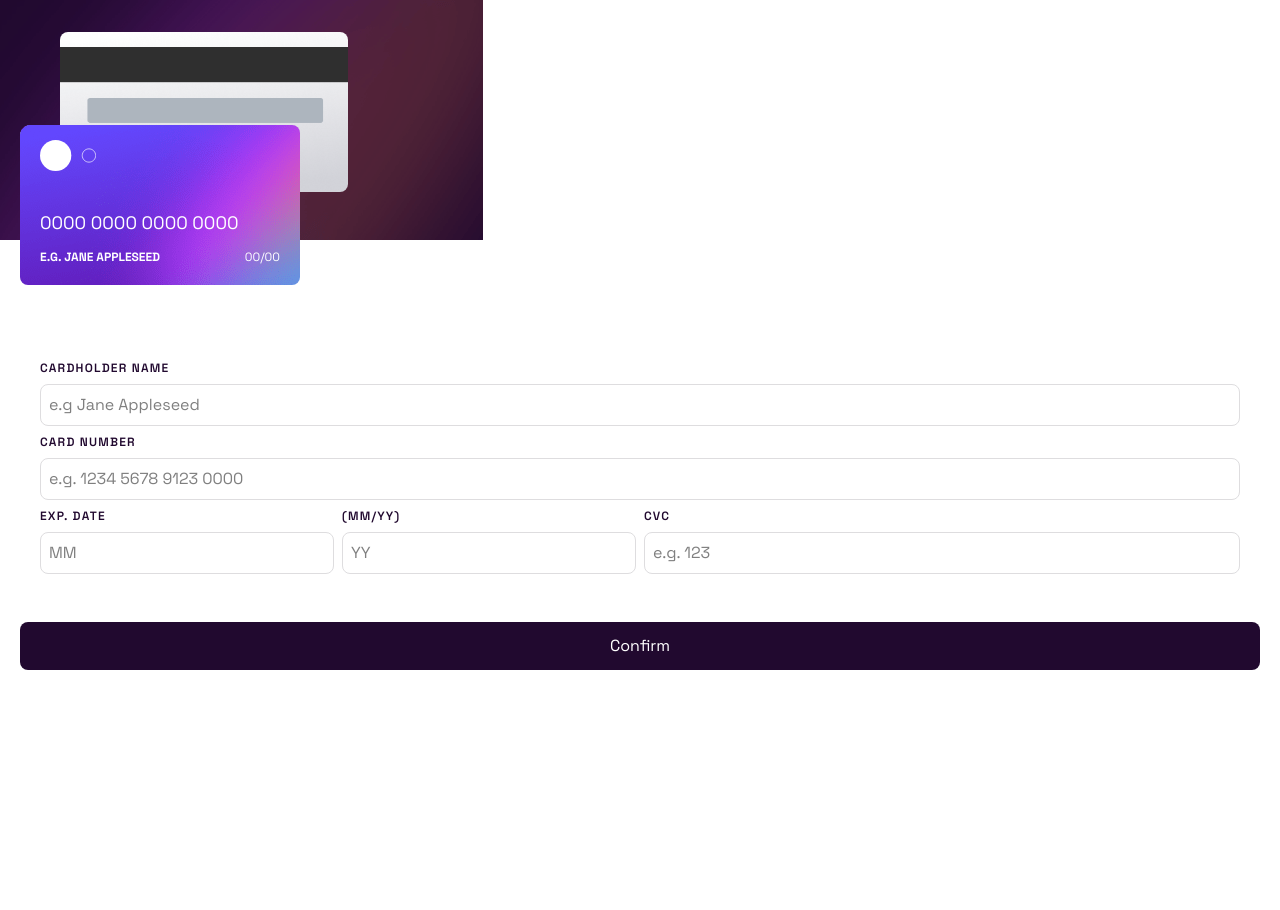
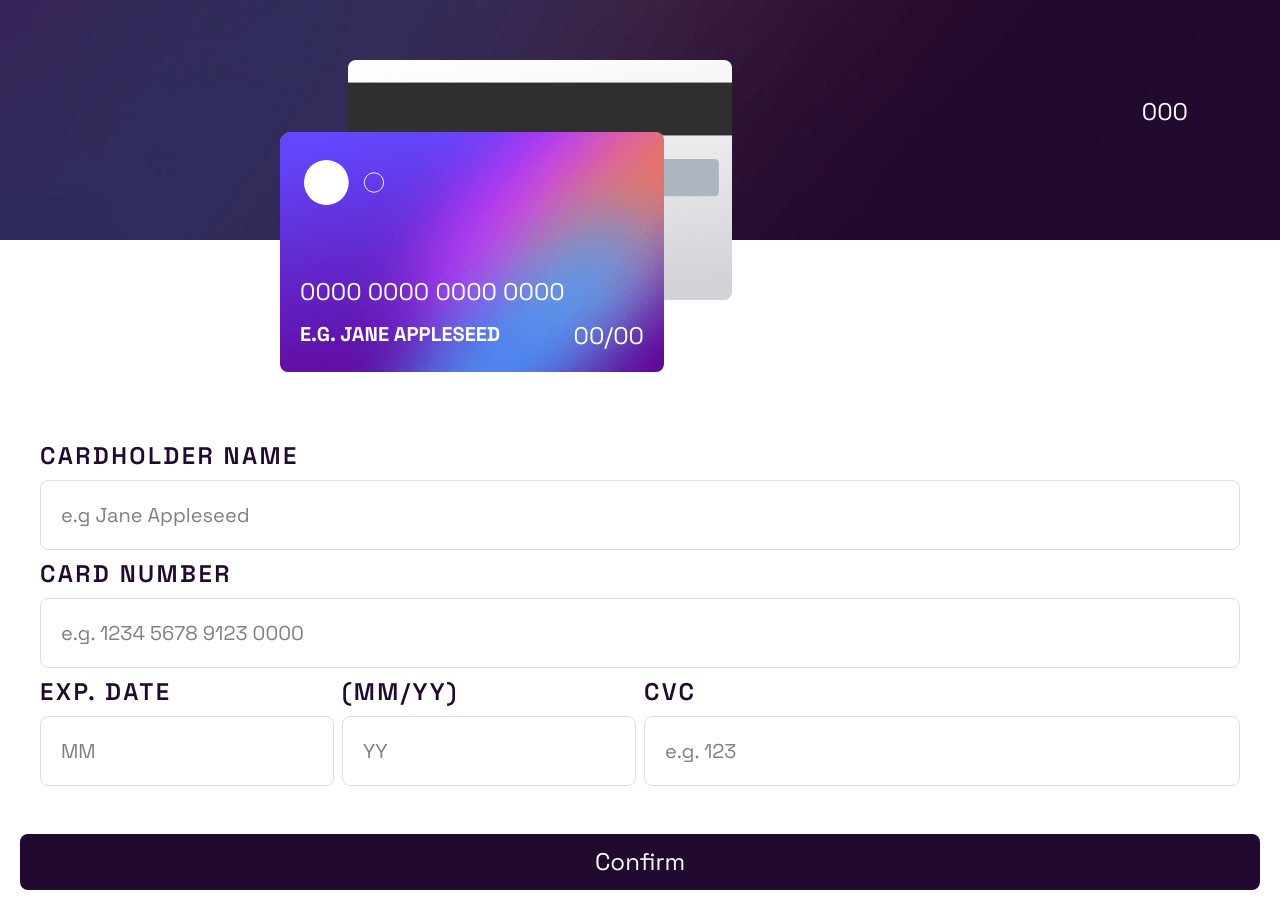
Before and after one commit to Tsuna21182/interactive-card-details-form-main, a React (Vite) app: page / in a window 1280 px wide. Before the commit the page ends 800 px from the top, so only its background shows below. Built offline with nearby package versions, Linux system fonts and the light colour scheme.

Commit message:
adaptacion mobile y tablet

```diff
--- a/src/Card/Card.tsx
+++ b/src/Card/Card.tsx
@@ -13,22 +13,22 @@ function Card({ cardName, cardNumb, cardMes, cardYear, cardCVC }: CardProps) {
     .trim();
 
   return (
-    <div className="bg-[url(/images/bg-main-mobile.png)] md:bg-[url(/images/bg-main-desktop.png)] p-5 bg-no-repeat h-60">
-      <div className="bg-[url(/images/bg-card-back.png)] bg-no-repeat bg-center bg-cover rounded-lg w-72 ml-10 mt-3 h-40">
-        <p className="text-xs text-white absolute top-26 right-15">
+    <div className="bg-[url(/images/bg-main-mobile.png)] md:bg-[url(/images/bg-main-desktop.png)] p-5 bg-no-repeat bg-center bg-cover h-60 ">
+      <div className="bg-[url(/images/bg-card-back.png)] bg-no-repeat bg-center bg-cover rounded-lg w-72 ml-15 mt-3 h-40 md:ml-82 md:w-96 md:mt-10 md:h-60">
+        <p className="text-xs text-white absolute top-26 sxs:right-10 xs:right-15 xxs:right-23 md:text-2xl md:top-24">
           {cardCVC || "000"}
         </p>
       </div>
 
-      <div className="bg-[url(/images/bg-card-front.png)] bg-no-repeat w-70 h-40 mt-[-4.2rem] absolute rounded-lg p-5 flex flex-col gap-3 justify-end">
-        <p className="text-lg text-White ">
+      <div className="bg-[url(/images/bg-card-front.png)] bg-no-repeat w-70 h-40 mt-[-4.2rem] absolute rounded-lg p-5 flex flex-col gap-3 justify-end md:w-96 md:h-60 md:mt-[-10.5rem] md:left-70 ">
+        <p className="text-lg text-White md:text-2xl">
           {formattedCardNumb || "0000 0000 0000 0000"}
         </p>
         <div className="flex justify-between">
-          <p className="font-bold uppercase text-xs text-White">
+          <p className="font-bold uppercase text-xs text-White md:text-xl">
             {cardName || "e.g. Jane Appleseed"}
           </p>
-          <p className="text-xs text-White">
+          <p className="text-xs text-White md:text-2xl">
             {cardMes && cardYear ? `${cardMes}/${cardYear.slice(-2)}` : "00/00"}
           </p>
         </div>
@@ -36,7 +36,7 @@ function Card({ cardName, cardNumb, cardMes, cardYear, cardCVC }: CardProps) {
       <img
         src="/images/card-logo.svg"
         alt="icono logo"
-        className="absolute top-35 left-10 w-14"
+        className="absolute top-35 left-10 w-14 md:left-76 md:top-40 md:w-20"
       />
     </div>
   );
--- a/src/Card/FormularioCard.tsx
+++ b/src/Card/FormularioCard.tsx
@@ -34,60 +34,60 @@ function FormularioCard({
   }, [isOk, setCardName, setCardNumb, setCardMes, setCardYear, setCardCVC]);
 
   return (
-    <section className="flex flex-col p-5 gap-2 mt-20">
+    <section className="flex flex-col p-5 gap-2 mt-20 md:mt-40">
       {isOk ? (
         <Added />
       ) : (
         <form className="flex flex-col p-5 gap-2">
-          <label className="uppercase text-VeryDarkViolet text-xs font-semibold tracking-widest">
+          <label className="uppercase text-VeryDarkViolet text-xs font-semibold tracking-widest md:text-2xl">
             Cardholder name
           </label>
           <input
             type="text"
             placeholder="e.g Jane Appleseed"
-            className="p-2 border-1 border-LightGrayishViolet rounded-lg"
+            className="p-2 border-1 border-LightGrayishViolet rounded-lg md:text-xl md:p-5"
             onChange={(e) => setCardName(e.target.value)}
           />
-          <label className="uppercase text-VeryDarkViolet text-xs font-semibold tracking-widest">
+          <label className="uppercase text-VeryDarkViolet text-xs font-semibold tracking-widest md:text-2xl">
             Card number
           </label>
           <input
             type="number"
             placeholder="e.g. 1234 5678 9123 0000"
-            className="p-2 border-1 border-LightGrayishViolet rounded-lg"
+            className="p-2 border-1 border-LightGrayishViolet rounded-lg md:text-xl md:p-5"
             onChange={(e) => setCardNumb(e.target.value)}
           />
           <section className="grid grid-cols-4 gap-2">
             <div className="flex flex-col gap-2">
-              <label className="uppercase text-VeryDarkViolet text-xs font-semibold tracking-widest">
+              <label className="uppercase text-VeryDarkViolet text-xs font-semibold tracking-widest md:text-2xl">
                 exp. date
               </label>
               <input
                 type="number"
                 placeholder="MM"
-                className="p-2 border-1 border-LightGrayishViolet rounded-lg"
+                className="p-2 border-1 border-LightGrayishViolet rounded-lg md:text-xl md:p-5"
                 onChange={(e) => setCardMes(e.target.value)}
               />
             </div>
             <div className="flex flex-col gap-2">
-              <label className="uppercase text-VeryDarkViolet text-xs font-semibold tracking-widest">
+              <label className="uppercase text-VeryDarkViolet text-xs font-semibold tracking-widest md:text-2xl">
                 (mm/yy)
               </label>
               <input
                 type="number"
                 placeholder="YY"
-                className="p-2 border-1 border-LightGrayishViolet rounded-lg"
+                className="p-2 border-1 border-LightGrayishViolet rounded-lg md:text-xl md:p-5"
                 onChange={(e) => setCardYear(e.target.value)}
               />
             </div>
             <div className="flex flex-col gap-2 col-span-2">
-              <label className="uppercase text-VeryDarkViolet text-xs font-semibold tracking-widest">
+              <label className="uppercase text-VeryDarkViolet text-xs font-semibold tracking-widest md:text-2xl">
                 cvc
               </label>
               <input
                 type="number"
                 placeholder="e.g. 123"
-                className="p-2 border-1 border-LightGrayishViolet rounded-lg"
+                className="p-2 border-1 border-LightGrayishViolet rounded-lg md:text-xl md:p-5"
                 onChange={(e) => setCardCVC(e.target.value)}
               />
             </div>
--- a/src/components/Btn.tsx
+++ b/src/components/Btn.tsx
@@ -5,7 +5,7 @@ type BtnProps = {
 function Btn({ setIsOk }: BtnProps) {
   return (
     <button
-      className="bg-VeryDarkViolet transform hover:translate-0.5 duration-300 text-White rounded-lg p-3 mt-5 cursor-pointer"
+      className="bg-VeryDarkViolet transform hover:translate-0.5 duration-300 text-White rounded-lg p-3 mt-5 cursor-pointer md:text-2xl"
       onClick={() => setIsOk(true)}
     >
       Confirm
--- a/src/index.css
+++ b/src/index.css
@@ -18,4 +18,10 @@
   /* font */
 
   --font-display: "Space Grotesk", sans-serif;
+
+  /* break point */
+
+  --breakpoint-xs: 24.563rem;
+  --breakpoint-xxs: 25.75rem;
+  --breakpoint-sxs: 23.438rem;
 }
```
